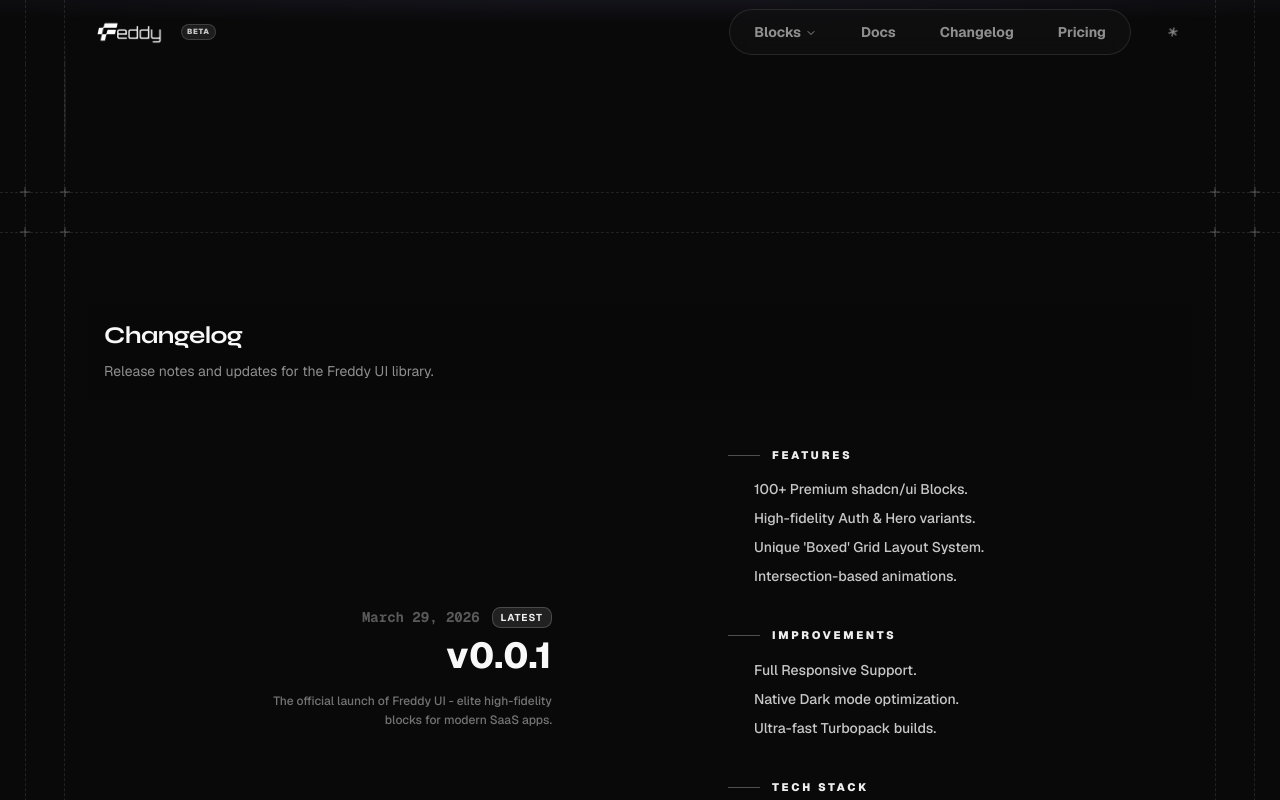
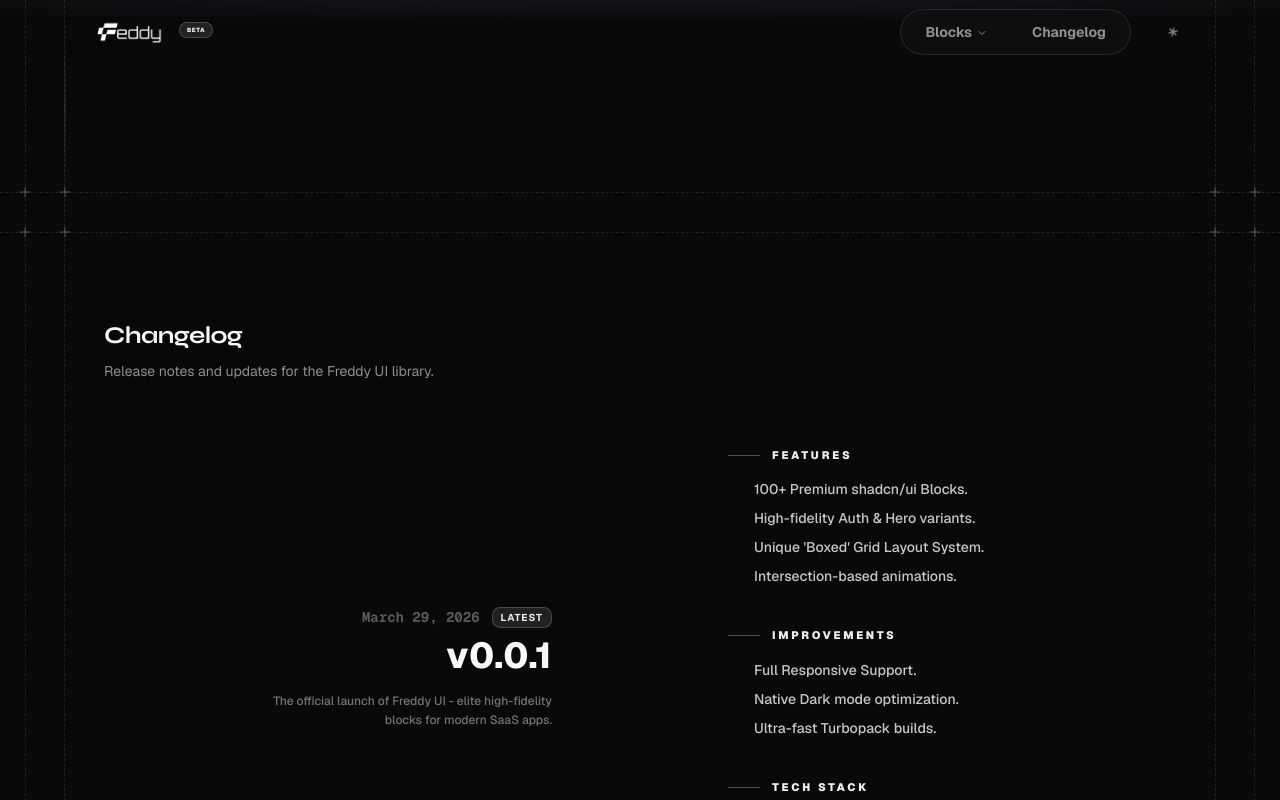
Before and after one commit to arkcabin/freddy-ui, a Next.js app: page /changelog in a window 1280 px wide. Shown: the top 800 px of the page. Built offline with nearby package versions, Linux system fonts and the light colour scheme.

Commit message:
feat: implement responsive MainHeader component with integrated navigation and theme toggling

```diff
--- a/components/header/header-2.tsx
+++ b/components/header/header-2.tsx
@@ -104,14 +104,14 @@ export function MainHeader({
         >
           <div
             className={cn(
-              "flex items-center gap-1.5 rounded-full transition-all duration-300",
+              "flex items-center gap-1 rounded-full transition-all duration-300",
               activeScrolled
                 ? "bg-secondary/40 p-1.5 ring-1 ring-border/20 backdrop-blur-md"
                 : "px-2"
             )}
           >
             <Logo className="h-6 transition-transform group-hover:scale-105" />
-            <span className="inline-flex h-4 animate-pulse items-center justify-center rounded-full bg-primary/10 px-1.5 py-px font-black text-[7.5px] text-primary uppercase leading-none tracking-widest ring-1 ring-primary/20 ring-inset">
+            <span className="inline-flex h-4 -translate-y-0.5 items-center justify-center rounded-full bg-primary/10 px-2 py-px font-black text-[6px] text-primary uppercase leading-none tracking-widest ring-1 ring-primary/20 ring-inset">
               Beta
             </span>
           </div>
--- a/components/header/nav.tsx
+++ b/components/header/nav.tsx
@@ -72,9 +72,9 @@ function getCategoryIcon(id: string, className?: string) {
 }
 
 const NAV_LINKS = [
-  { name: "Docs", href: "/docs" },
+  // { name: "Docs", href: "/docs" },
   { name: "Changelog", href: "/changelog" },
-  { name: "Pricing", href: "/pricing" },
+  // { name: "Pricing", href: "/pricing" },
 ];
 
 export function SiteNav({ isMobile }: { isMobile?: boolean }) {
```
